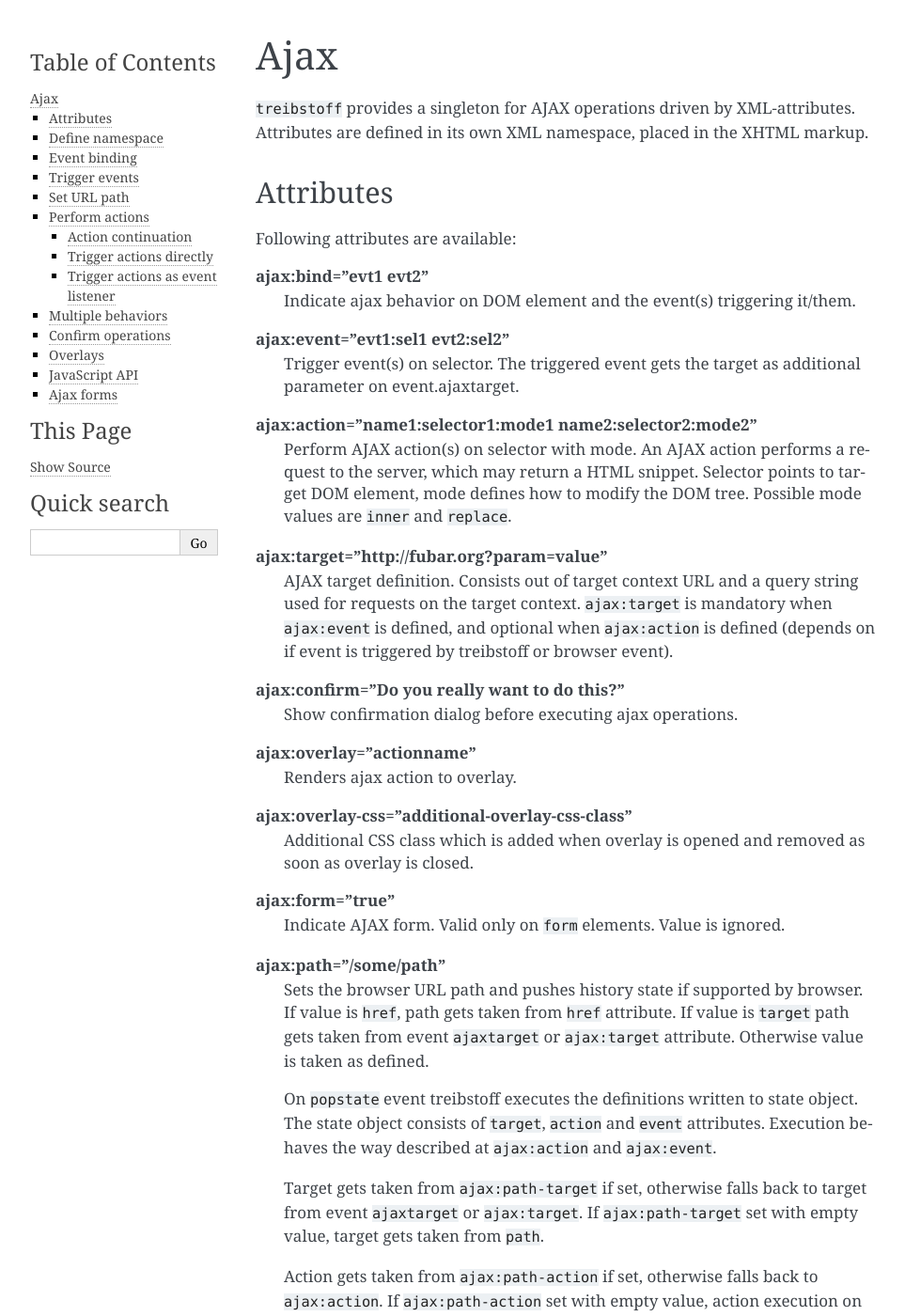
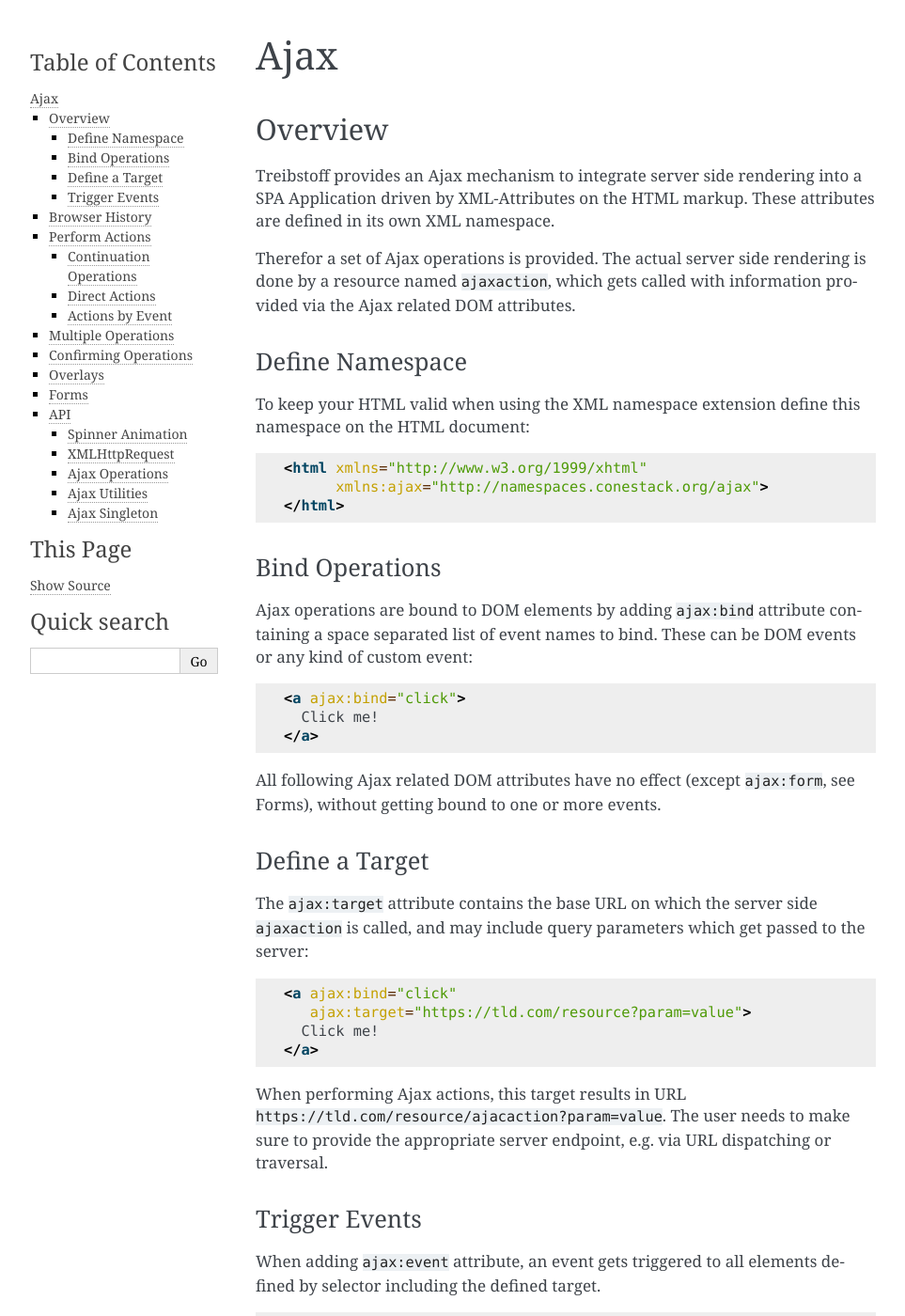
Before and after one commit to conestack/treibstoff, a Sphinx documentation site: the page built from docs/source/ajax.rst, in a window 1280 px wide and 1400 px high. Shown: the whole window at 94% size, without its empty margins (148-1111 px from the left). Built offline with Sphinx 7.4.7, drawn with Linux system fonts in a browser that asks for light colours; some of the changed text lies outside the part shown.

Commit message:
Ajax docs WIP

```diff
--- a/docs/source/ajax.rst
+++ b/docs/source/ajax.rst
@@ -1,161 +1,92 @@
 Ajax
 ====
 
-``treibstoff`` provides a singleton for AJAX operations driven by
-XML-attributes. Attributes are defined in its own XML namespace, placed in
-the XHTML markup.
+Overview
+--------
+
+Treibstoff provides an Ajax mechanism to integrate server side rendering into
+a SPA Application driven by XML-Attributes on the HTML markup. These attributes
+are defined in its own XML namespace.
+
+Therefor a set of Ajax operations is provided. The actual server side rendering
+is done by a resource named ``ajaxaction``, which gets called with information
+provided via the Ajax related DOM attributes.
 
 
-Attributes
-----------
+Define Namespace
+~~~~~~~~~~~~~~~~
 
-Following attributes are available:
-
-**ajax:bind="evt1 evt2"**
-    Indicate ajax behavior on DOM element and the event(s) triggering
-    it/them.
-
-**ajax:event="evt1:sel1 evt2:sel2"**
-    Trigger event(s) on selector. The triggered event gets the target
-    as additional parameter on event.ajaxtarget.
-
-**ajax:action="name1:selector1:mode1 name2:selector2:mode2"**
-    Perform AJAX action(s) on selector with mode. An AJAX action performs a
-    request to the server, which may return a HTML snippet. Selector points to
-    target DOM element, mode defines how to modify the DOM tree. Possible
-    mode values are ``inner`` and ``replace``.
-
-**ajax:target="http://fubar.org?param=value"**
-    AJAX target definition. Consists out of target context URL and a
-    query string used for requests on the target context.
-    ``ajax:target`` is mandatory when ``ajax:event`` is defined, and
-    optional when ``ajax:action`` is defined (depends on if event is triggered
-    by treibstoff or browser event).
-
-**ajax:confirm="Do you really want to do this?"**
-    Show confirmation dialog before executing ajax operations.
-
-**ajax:overlay="actionname"**
-    Renders ajax action to overlay.
-
-**ajax:overlay-css="additional-overlay-css-class"**
-    Additional CSS class which is added when overlay is opened and removed
-    as soon as overlay is closed.
-
-**ajax:form="true"**
-    Indicate AJAX form. Valid only on ``form`` elements. Value is ignored.
-
-**ajax:path="/some/path"**
-    Sets the browser URL path and pushes history state if supported by browser.
-    If value is ``href``, path gets taken from ``href`` attribute. If value is
-    ``target`` path gets taken from event ``ajaxtarget`` or ``ajax:target``
-    attribute. Otherwise value is taken as defined.
-
-    On ``popstate`` event treibstoff executes the definitions written to state
-    object. The state object consists of ``target``, ``action`` and ``event``
-    attributes. Execution behaves the way described at ``ajax:action`` and
-    ``ajax:event``.
-
-    Target gets taken from ``ajax:path-target`` if set, otherwise falls back
-    to target from event ``ajaxtarget`` or ``ajax:target``. If
-    ``ajax:path-target`` set with empty value, target gets taken from ``path``.
-
-    Action gets taken from ``ajax:path-action`` if set, otherwise falls back
-    to ``ajax:action``. If ``ajax:path-action`` set with empty value, action
-    execution on history state change can be suppressed even if ``ajax:action``
-    is set.
-
-    Event gets taken from ``ajax:path-event`` if set, otherwise falls back
-    to ``ajax:event``. If ``ajax:path-event`` set with empty value, event
-    triggering on history state change can be suppressed even if ``ajax:event``
-    is set.
-
-    Overlay gets taken from ``ajax:path-overlay`` if set, otherwise falls back
-    to ``ajax:overlay``. If ``ajax:path-overlay`` set with empty value, overlay
-    triggering on history state change can be suppressed even if
-    ``ajax:overlay`` is set.
-
-    Additional CSS class for overlay gets taken from ``ajax:path-overlay-css``
-    if set, otherwise falls back to ``ajax:overlay-css``.
-
-    If no action and no event and no overlay defined on history state change,
-    treibstoff performs a redirect to target.
-
-    Bdajax appends the request parameter ``popstate=1`` to requests made by
-    history browsing. This is useful to determine on server side whether to
-    skip setting ajax path as continuation operation.
-
-**ajax:path-target="http://fubar.org?param=value"**
-    Can be used in conjunction with ``ajax:path``.
-
-**ajax:path-action="name1:selector1:mode1"**
-    Can be used in conjunction with ``ajax:path``.
-
-**ajax:path-event="evt1:sel1"**
-    Can be used in conjunction with ``ajax:path``.
-
-**ajax:path-overlay="actionname:selector:content_selector"**
-    Can be used in conjunction with ``ajax:path``.
-
-**ajax:path-overlay-css="actionname:selector:content_selector"**
-    Can be used in conjunction with ``ajax:path``.
-
-.. note::
-
-    No selectors containing spaces are supported!
-
-
-Define namespace
-----------------
-
-In order to keep your XHTML valid when using the XML namespace extension define
-this namespace in the XHTML document:
+To keep your HTML valid when using the XML namespace extension define this
+namespace on the HTML document:
 
 .. code-block:: html
 
     <html xmlns="http://www.w3.org/1999/xhtml"
           xmlns:ajax="http://namespaces.conestack.org/ajax">
-        ...
     </html>
 
 
-Event binding
--------------
+Bind Operations
+~~~~~~~~~~~~~~~
 
-Indicate AJAX behavior on DOM element:
+Ajax operations are bound to DOM elements by adding ``ajax:bind`` attribute
+containing a space separated list of event names to bind. These can be
+DOM events or any kind of custom event:
 
 .. code-block:: html
 
-    <a href="http://fubar.com"
-       ajax:bind="keydown click">
-      fubar
+    <a ajax:bind="click">
+      Click me!
     </a>
 
-Binds this element to events ``keydown`` and ``click``.
+All following Ajax related DOM attributes have no effect (except ``ajax:form``,
+see Forms), without getting bound to one or more events.
 
 
-Trigger events
---------------
+Define a Target
+~~~~~~~~~~~~~~~
 
-Bind event behavior to DOM element:
+The ``ajax:target`` attribute contains the base URL on which the server side
+``ajaxaction`` is called, and may include query parameters which get passed to
+the server:
 
 .. code-block:: html
 
-    <a href="http://fubar.com/baz?a=a"
-       ajax:bind="click"
-       ajax:event="contextchanged:.contextsensitiv"
-       ajax:target="http://fubar.com/baz?a=a">
-      fubar
+    <a ajax:bind="click"
+       ajax:target="https://tld.com/resource?param=value">
+      Click me!
     </a>
 
-This causes the ``contextchanged`` event to be triggered on all DOM elements
-defining ``contextsensitiv`` css class. The extra attribute ``ajaxtarget`` gets
-written to the event before it is triggered, containing definitions from
-``ajax:target``.
+When performing Ajax actions, this target results in URL
+``https://tld.com/resource/ajacaction?param=value``. The user needs to make
+sure to provide the appropriate server endpoint, e.g. via URL dispatching or
+traversal.
 
 
-Set URL path
-------------
+Trigger Events
+~~~~~~~~~~~~~~
+
+When adding ``ajax:event`` attribute, an event gets triggered to all elements
+defined by selector including the defined target.
+
+.. code-block:: html
+
+    <a ajax:bind="click"
+       ajax:event="some_event:.listen_to_some_event"
+       ajax:target="http://tld.com/resource?param=value">
+      Click me!
+    </a>
+
+This causes ``some_event`` being triggered on all DOM elements with
+``listen_to_some_event`` CSS class set when the link gets clicked. The target
+gets written on the event at attribute ``ajaxtarget`` before it is triggered.
+
+This feature is useful when defining actions which can be triggered from several
+places in the application.
+
+
+Browser History
+---------------
 
 Set path directly, triggers event on history state change:
 
@@ -193,27 +124,30 @@ Take path from href attribute, trigger overlay:
     </a>
 
 
-Perform actions
+Perform Actions
 ---------------
 
 An action performs a JSON request to the server and modifies the DOM tree as
 defined.
 
-treibstoff expects a resource (i.e a zope/pyramid view or some script) named
+Treibstoff expects a resource (i.e a zope/pyramid view or some script) named
 ``ajaxaction`` on server. Resource is called on target url with target query
-parameters. Three additional arguments are passed:
+parameters. The following additional arguments are passed:
 
 **ajax.action**
-    name of the action
+    Name of the action.
 
 **ajax.selector**
-    given selector must be added to response. Can be ``NONE``, which means
+    Given selector must be added to response. Can be ``NONE``, which means
     that no markup is manipulated after action (useful i.e. in combination with
     continuation operations).
 
 **ajax.mode**
-    the manipulation mode. Either ``inner`` or ``replace`` or ``NONE``
+    The DOM manipulation mode. Either ``inner`` or ``replace`` or ``NONE``
     (see above).
+
+**ajax.overlay-uid**
+    This parameter gets additionally set if performing an overlay operation.
 
 The resource is responsible to return the requested resource as a JSON
 response in the format as follows:
@@ -228,11 +162,11 @@ response in the format as follows:
     }
 
 
-Action continuation
-~~~~~~~~~~~~~~~~~~~
+Continuation Operations
+~~~~~~~~~~~~~~~~~~~~~~~
 
 The ``continuation`` value defines an array of tasks which should
-be performed after an ajax action returns. Available continuation
+be performed after an Ajax action returns. Available continuation
 operations are described below.
 
 **actions**:
@@ -280,19 +214,14 @@ operations are described below.
     {
         'type': 'overlay',
         'action': 'actionname',
-        'selector': '#ajax-overlay',
-        'content_selector': '.overlay_content',
         'css': 'some-css-class',
         'target': 'http://example.com',
-        'close': false
+        'close': false,
+        'uid': '1234'
     }
 
-Overlays dynamically get a close button. In order to keep overlay contents
-easily alterable inside the overlay element an element exists acting as overlay
-content container. ``content_selector`` defines the selector of this container.
-
-Setting close to ``true`` closes overlay at ``selector``. In this case
-``action`` and target are ignored.
+Setting close to ``true`` closes overlay with ``uid``. The UID gets passed as
+``ajax.overlay-uid`` request parameter.
 
 **messages**:
 
@@ -305,21 +234,20 @@ Setting close to ``true`` closes overlay at ``selector``. In this case
         'selector': null,
     }
 
-Either ``flavor`` or ``selector`` must be given.
-Flavor could be one of 'message', 'info', 'warning', 'error' and map to the
-corresponding ``ts.ajax`` UI helper functions. Selector indicates to hook
-returned payload at a custom location in DOM tree instead of displaying a
-message. In this case, payload is set as contents of DOM element returned by
-selector.
+Either ``flavor`` or ``selector`` must be given. Flavor could be one of
+'message', 'info', 'warning' or 'error'. Selector indicates to hook
+returned payload at a custom location in DOM tree instead of displaying an
+overlay message. In this case, payload is set as contents of DOM element
+returned by selector.
 
 If both ``flavor`` and ``selector`` are set, ``selector`` is ignored.
 
-Be aware that you can provoke infinite loops with continuation actions and
-events, use this feature sparingly.
+**note** - Be aware that you can provoke infinite loops with continuation
+actions and events, use this feature with care.
 
 
-Trigger actions directly
-~~~~~~~~~~~~~~~~~~~~~~~~
+Direct Actions
+~~~~~~~~~~~~~~
 
 Bind an action which is triggered directly:
 
@@ -333,16 +261,15 @@ Bind an action which is triggered directly:
     </a>
 
 On click the DOM element with id ``fubar`` will be replaced by the results of
-action ``renderfubar``. Request context and request params are taken from
+action ``renderfubar``. Request context and parameters are taken from
 ``ajax:target`` definition.
 
 
-Trigger actions as event listener
-~~~~~~~~~~~~~~~~~~~~~~~~~~~~~~~~~
+Actions by Event
+~~~~~~~~~~~~~~~~
 
-Bind an action acting as event listener. See section 'Trigger events'.
-A triggered event indicates change of context on target with params.
-Hereupon perform some action:
+Bind an action as event listener. See section 'Trigger events'.
+A triggered event indicates change of context on target with parameters.
 
 .. code-block:: html
 
@@ -350,17 +277,16 @@ Hereupon perform some action:
          class="contextsensitiv"
          ajax:bind="contextchanged"
          ajax:action="rendercontent:#content:inner">
-      ...
     </div>
 
-Note: If binding actions as event listeners, there's no need to define a target
+**note** - If binding actions as event listeners, there's no need to define a target
 since it is passed along with the event.
 
 
-Multiple behaviors
-------------------
+Multiple Operations
+-------------------
 
-Bind multiple behaviors to the same DOM element:
+Bind multiple operations on the same DOM element:
 
 .. code-block:: html
 
@@ -370,17 +296,17 @@ Bind multiple behaviors to the same DOM element:
        ajax:action="rendersomething:.#something:replace"
        ajax:target="http://fubar.com/baz?a=a"
        ajax:path="/some/path">
-      fubar
+      foo
     </a>
 
-In this example on click event ``contextchanged`` is triggered, action
-``rendersomething`` is performed and URL path ``/some/path`` get set.
+In this example, click event ``contextchanged`` gets triggered, action
+``rendersomething`` is performed and URL path ``/some/path`` gets set.
 
 
-Confirm operations
-------------------
+Confirming Operations
+---------------------
 
-Bdajax can display a confirmation dialog before performing ajax operations:
+Treibstoff can display a confirmation dialog before performing ajax operations:
 
 .. code-block:: html
 
@@ -393,14 +319,14 @@ Bdajax can display a confirmation dialog before performing ajax operations:
       fubar
     </a>
 
-If ``ajax:confirm`` is set, a modal dialog is displayed before dispatching is
-performed.
+If ``ajax:confirm`` is set, a modal dialog gets displayed before dispatching
+operations.
 
 
 Overlays
 --------
 
-Ajax actions can be rendered to overlay directly by using ``ajax:overlay``:
+Ajax actions can be rendered to and overlay directly by using ``ajax:overlay``:
 
 .. code-block:: html
 
@@ -414,127 +340,24 @@ Ajax actions can be rendered to overlay directly by using ``ajax:overlay``:
 This causes treibstoff to perform action ``acionname`` on context defined in
 ``ajax:target`` and renders the result to an overlay element.
 
-In addition a selector for the overlay can be defined. This is useful if
-someone needs to display multiple overlays:
+Overlays can be closed by setting special value ``CLOSE`` at
+``ajax:overlay``, colon seperated followed by the overlay UID (which gets
+passed as ``ajax.overlay-uid`` request parameter):
 
 .. code-block:: html
 
-    <a href="http://fubar.com/baz?a=a"
+    <a href="#"
        ajax:bind="click"
-       ajax:target="http://fubar.com/baz?a=a"
-       ajax:overlay="acionname:#custom-overlay">
-      fubar
-    </a>
-
-Optional to a custom overlay selector a content container selector can be
-defined:
-
-.. code-block:: html
-
-    <a href="http://fubar.com/baz?a=a"
-       ajax:bind="click"
-       ajax:target="http://fubar.com/baz?a=a"
-       ajax:overlay="acionname:#custom-overlay:.custom_overlay_content">
-      fubar
-    </a>
-
-Overlays can be closed by setting special value ``CLOSE`` at
-``ajax:overlay``, optionally with colon seperated overlay selector:
-
-.. code-block:: html
-
-    <a href="http://fubar.com/baz?a=a"
-       ajax:bind="click"
-       ajax:overlay="CLOSE:#custom-overlay">
-      fubar
+       ajax:overlay="CLOSE:12345">
+      foo
     </a>
 
 
-JavaScript API
---------------
+Forms
+-----
 
-.. js:autoclass:: AjaxMixin
-
-    .. js:autofunction:: parse_target
-
-    |
-
-    .. js:autofunction:: parse_definition
-
-    |
-
-    .. js:autofunction:: event_target
-
-|
-
-.. js:autoclass:: Ajax
-
-    .. js:autofunction:: register
-
-    |
-
-    .. js:autofunction:: request
-
-    |
-
-    .. js:autofunction:: action
-
-    |
-
-    .. js:autofunction:: trigger
-
-    |
-
-    .. js:autofunction:: path
-
-    |
-
-    .. js:autofunction:: overlay
-
-|
-
-.. js:autoclass:: AjaxDeprecated
-
-    .. js:autofunction:: parseurl
-
-    |
-
-    .. js:autofunction:: parsequery
-
-    |
-
-    .. js:autofunction:: parsepath
-
-    |
-
-    .. js:autofunction:: parsetarget
-
-    |
-
-    .. js:autofunction:: message
-
-    |
-
-    .. js:autofunction:: info
-
-    |
-
-    .. js:autofunction:: warning
-
-    |
-
-    .. js:autofunction:: error
-
-    |
-
-    .. js:autofunction:: dialog
-
-
-Ajax forms
-----------
-
-Forms must have ``ajax:form`` attribute or CSS class ``ajax`` (deprecated)
-set in order to be handled by ajax singleton:
+Forms must have ``ajax:form`` attribute or CSS class ``ajax``
+set in order to be handled:
 
 .. code-block:: html
 
@@ -543,11 +366,10 @@ set in order to be handled by ajax singleton:
           method="post"
           action="http://example.com/myformaction"
           enctype="multipart/form-data">
-      ...
     </form>
 
 Ajax form processing is done using a hidden iframe where the form gets
-triggered to. The server side must return a response like so on form submit:
+triggered to. The server side must return a response in the following format:
 
 .. code-block:: html
 
@@ -559,7 +381,6 @@ triggered to. The server side must return a response like so on form submit:
               method="post"
               action="http://example.com/myformaction"
               enctype="multipart/form-data">
-          ...
         </form>
 
     </div>
@@ -577,9 +398,9 @@ triggered to. The server side must return a response like so on form submit:
 
         // call ``ts.ajax.form`` on parent frame (remember, we're in
         // iframe here). ``form`` expects the result DOM element,
-        // the ``selector``, the fiddle ``mode``, ``continuation`` operations
-        // which may be used to perform ajax continuation. and a flag wgether
-        // an error occured while form processing.
+        // the ``selector``, the DOM manipulation ``mode``, ``continuation``
+        // operations and a flag wgether an error occured while form processing
+        // (error not means a form validation error).
         parent.ts.ajax.form({
             payload: child,
             selector: '#my_ajax_form',
@@ -592,8 +413,46 @@ triggered to. The server side must return a response like so on form submit:
 
 If ``div`` with id ``ajaxform`` contains markup, it gets rendered to
 ``selector`` (#my_ajax_form) with ``mode`` (replace). This makes it possible
-to rerender forms on validation error or display a success page or similar.
-Optional continuation definitions can be given.
+to re-render forms on validation error or display a success page or similar.
+Optional continuation operations can be given.
 
-Again, treibstoff does not provide any server side implementation, it's up to you
-providing this.
+Treibstoff not ships a server side implementation, it's up to the user
+providing one.
+
+
+API
+---
+
+Spinner Animation
+~~~~~~~~~~~~~~~~~
+
+.. js:autoclass:: AjaxSpinner
+    :members: show, hide
+
+
+XMLHttpRequest
+~~~~~~~~~~~~~~
+
+.. js:autoclass:: AjaxRequest
+    :members: execute
+
+
+Ajax Operations
+~~~~~~~~~~~~~~~
+
+.. js:autoclass:: AjaxOperation
+    :members: constructor, execute, handle
+
+
+Ajax Utilities
+~~~~~~~~~~~~~~
+
+.. js:autoclass:: AjaxUtil
+    :members: parse_target, parse_definition, event_target
+
+
+Ajax Singleton
+~~~~~~~~~~~~~~
+
+.. js:autoclass:: Ajax
+    :members: register, request, action, trigger, path, overlay, bind, parseurl, parsequery, parsepath, parsetarget, message, info, warning, error, dialog
```
Also changed, not shown: 1 other file.
